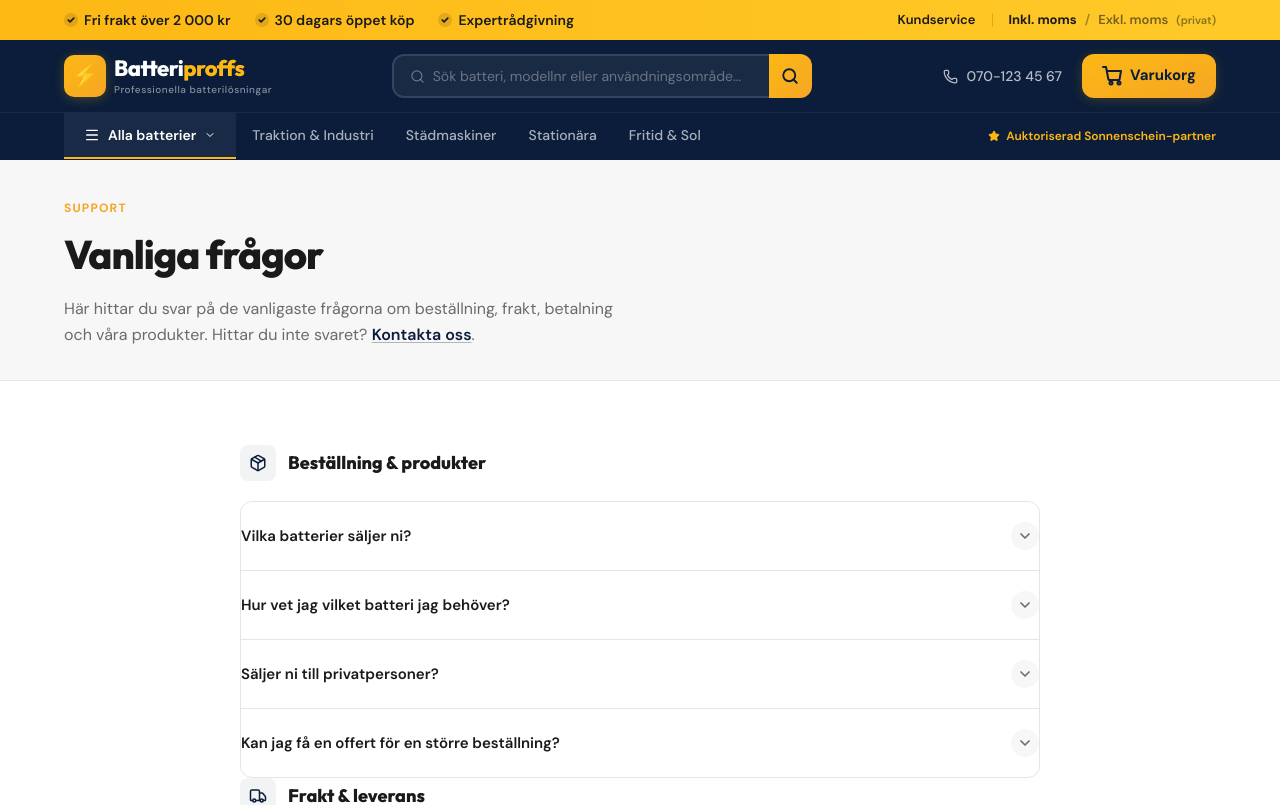
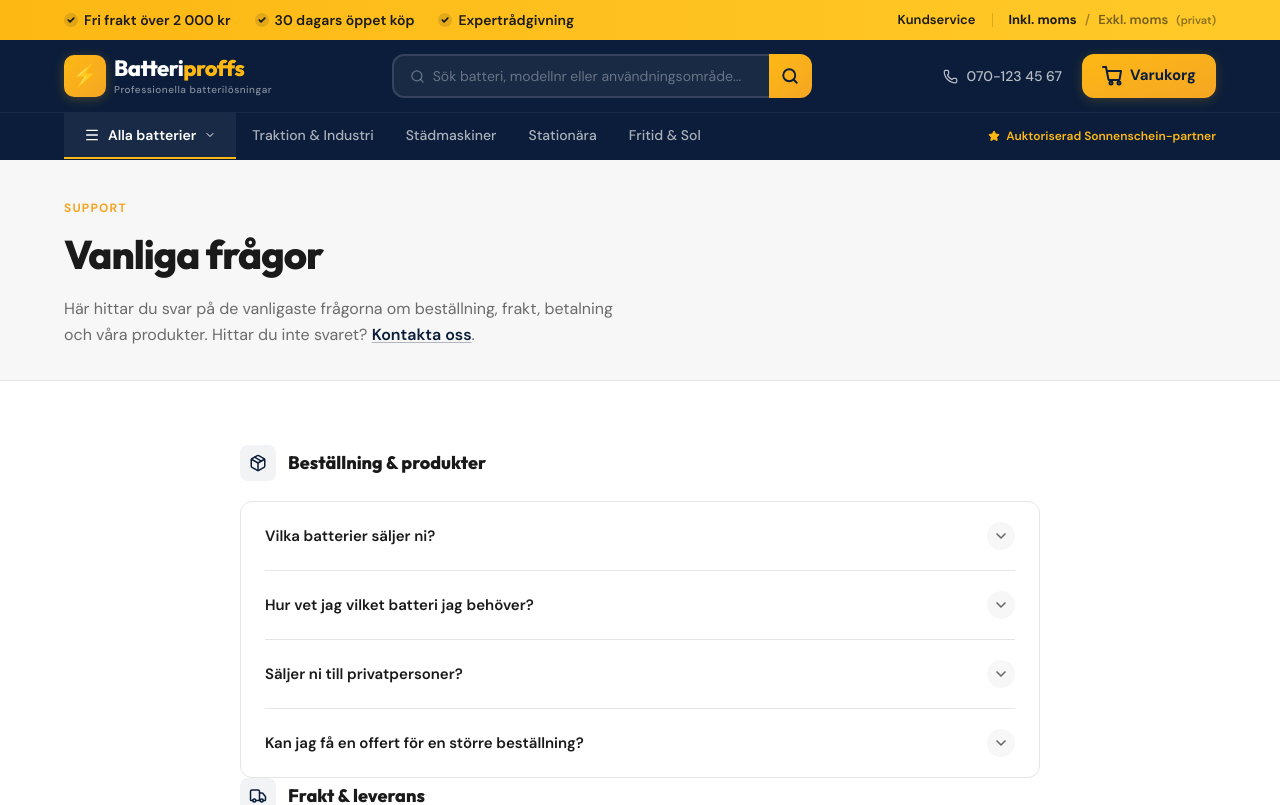
Before and after one commit to joelstolt/batteri, a Next.js app: page /faq in a window 1280 px wide. Shown: the top 805 px of the page. Built offline with nearby package versions, Linux system fonts and the light colour scheme.

Commit message:
Fix: padding i FAQ-accordion

```diff
--- a/components/FaqContent.jsx
+++ b/components/FaqContent.jsx
@@ -184,7 +184,7 @@ export default function FaqContent() {
                     {section.title}
                   </h2>
                 </div>
-                <div className="rounded-xl border border-border bg-white">
+                <div className="rounded-xl border border-border bg-white px-5 sm:px-6">
                   {section.items.map((item) => (
                     <FaqItem key={item.q} question={item.q} answer={item.a} />
                   ))}
```
